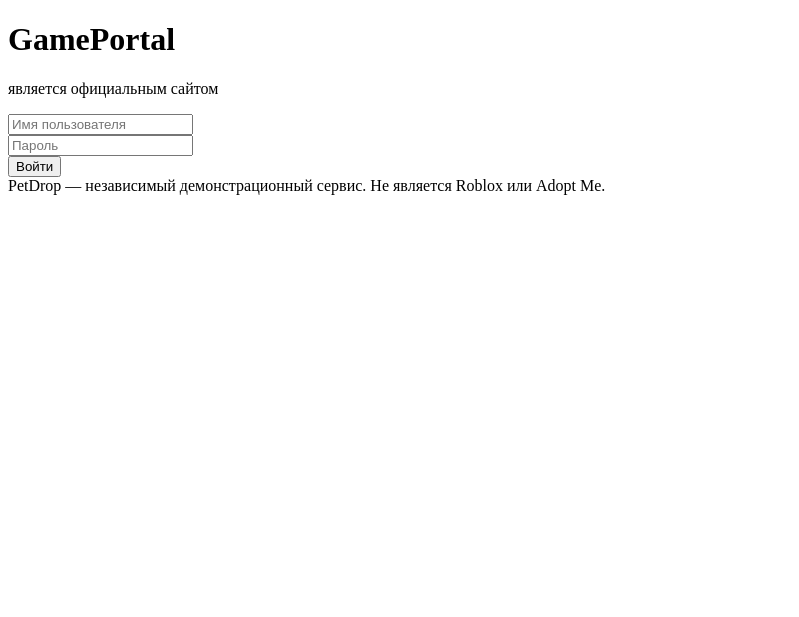
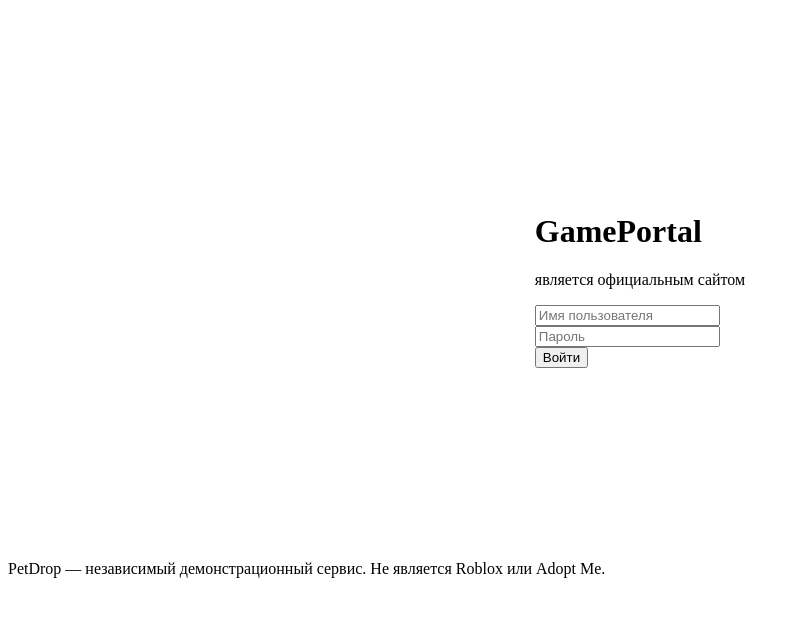
Before and after one commit to misicpley-boop/petdrop-giveaway, a Flask app: page / in a window 1280 px wide. Shown: the part 27-644 px from the top of the page, without its empty margins (0-799 px from the left). Run offline with Flask 3, Linux system fonts and the light colour scheme.

Commit message:
Update index.html

```diff
--- a/templates/index.html
+++ b/templates/index.html
@@ -3,7 +3,7 @@
 {% block title %}Игровая платформа — Вход{% endblock %}
 
 {% block content %}
-<div class="login-wrapper">
+<div style="display: flex; justify-content: center; align-items: center; height: 70vh;">
     <div class="login-container">
         <div class="logo-box">
             <h1>GamePortal</h1>
```
